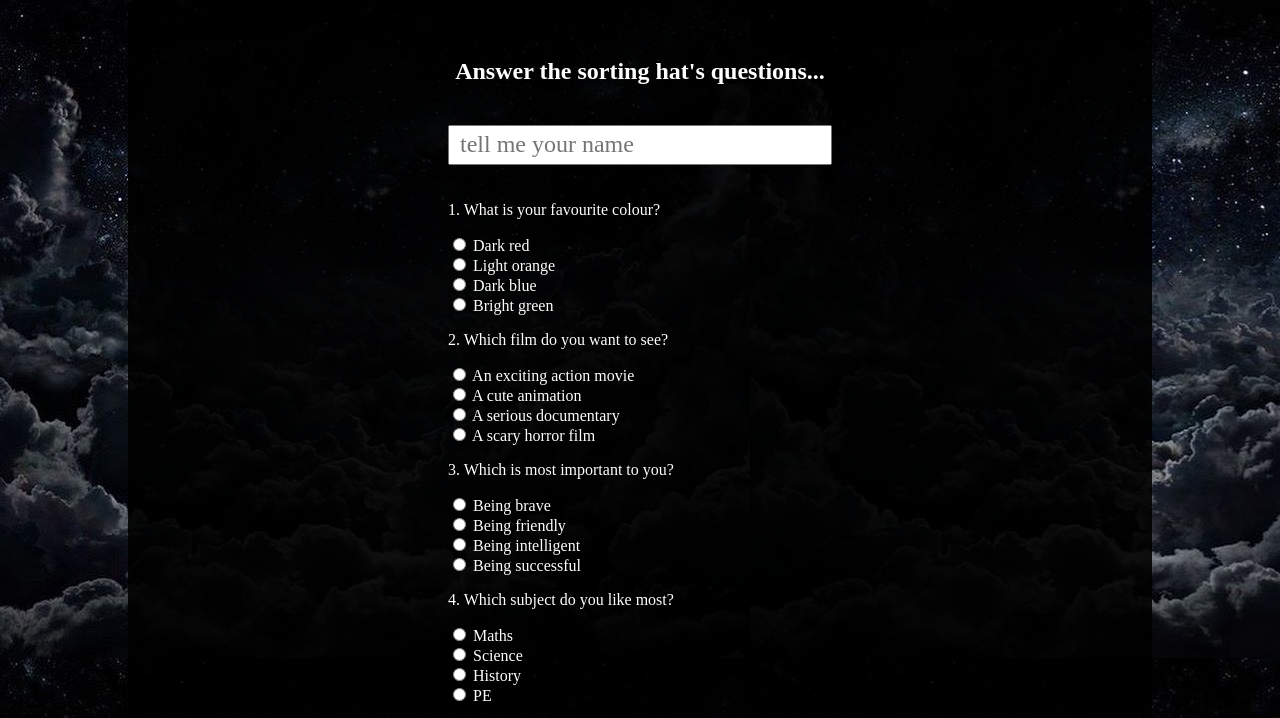
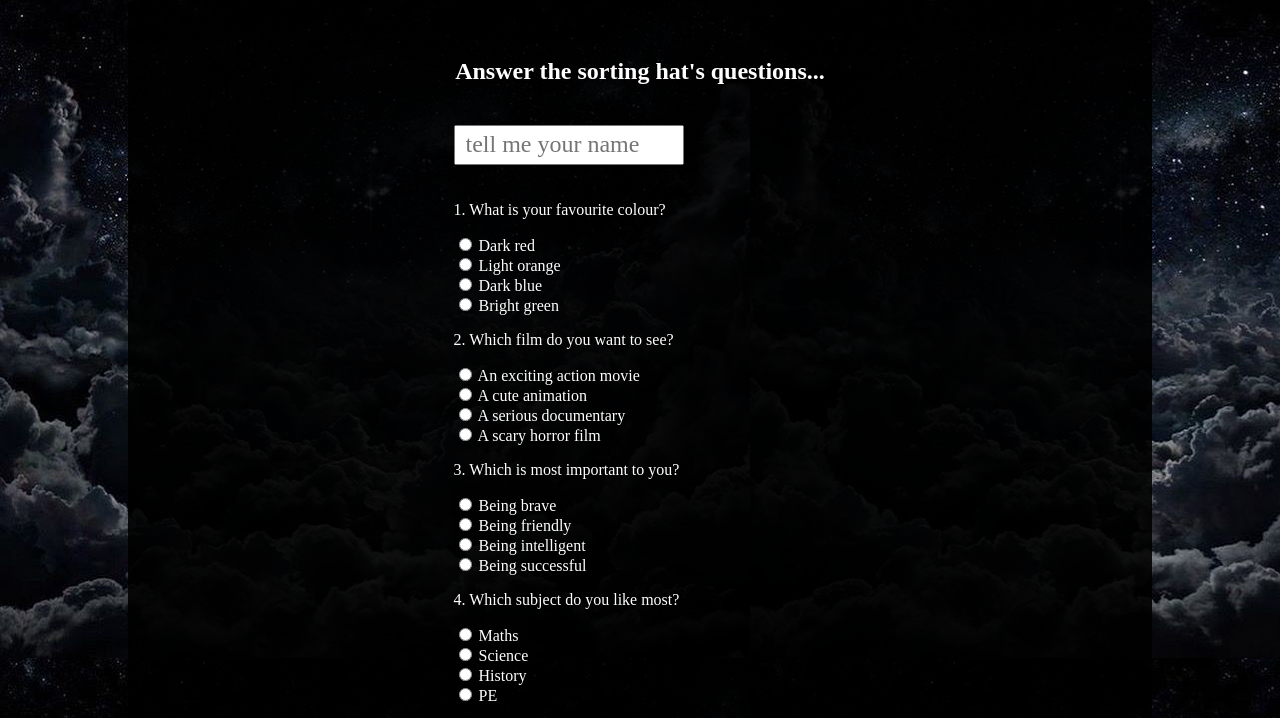
Before and after one commit to fac18/kgbj-week-7, a website: page public/index.html in a window 1280 px wide. Shown: the part 82-800 px from the top of the page. Drawn offline with Linux system fonts and the light colour scheme; files that its build step writes are made by us from their sources; no server answers; files whose address does not match are found by name; a web font is replaced by a local one.

Commit message:
changed width of name input

```diff
--- a/public/main.css
+++ b/public/main.css
@@ -47,7 +47,7 @@ h1 {
   margin-top:20px;
   margin-bottom: 20px;
   height: 2.5rem;
-  width: 30vw;
+  width: 100%;
   align-self: center;
   font-size: 1.5rem;
   padding: 10px;
@@ -83,3 +83,9 @@ td {
   text-align: center;
   border: 2px solid #FFD700;
 }
+
+@media (min-width: 600px) {
+  .name-entry {
+    width: 18vw;
+  }
+}
```
